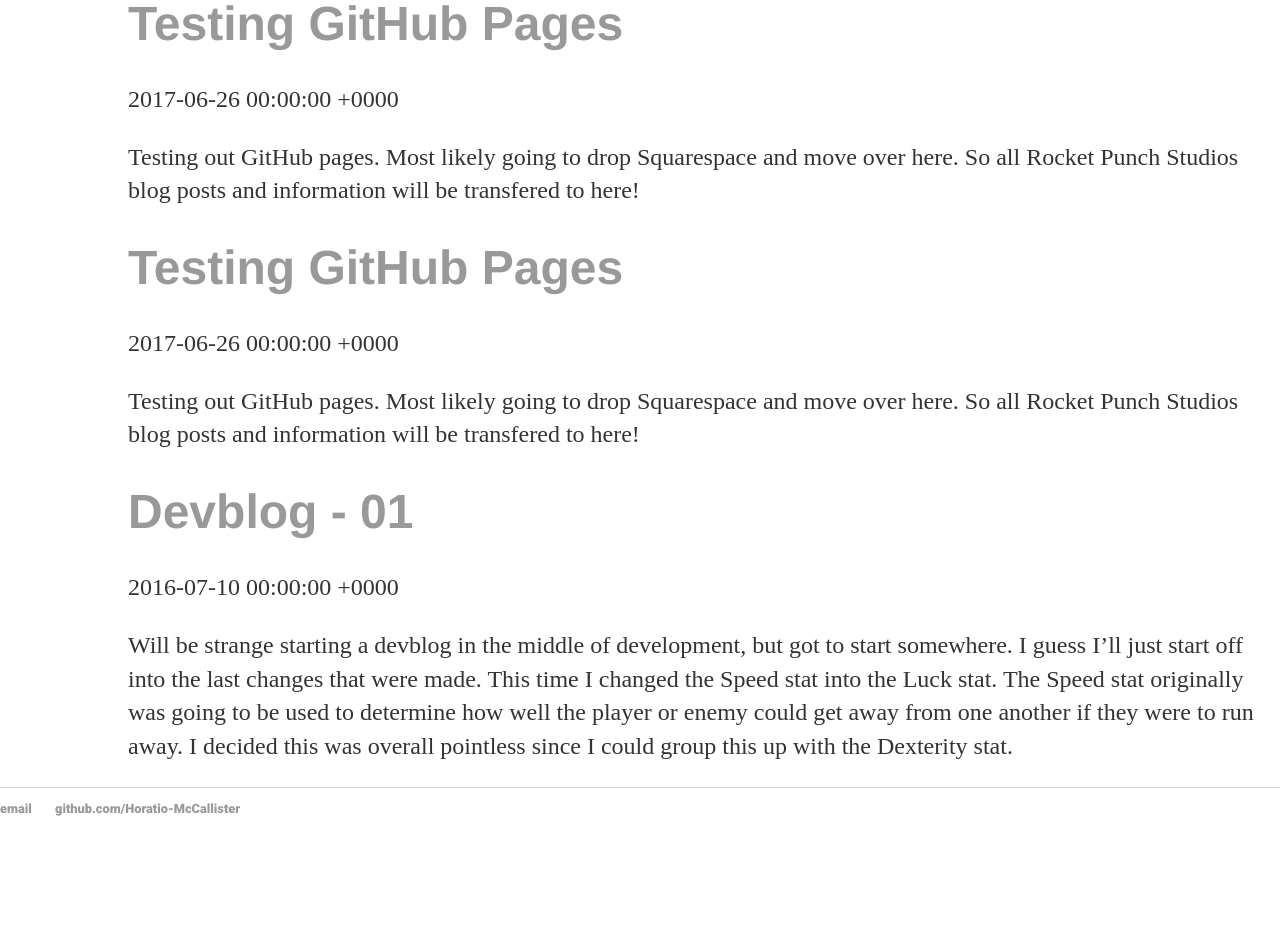
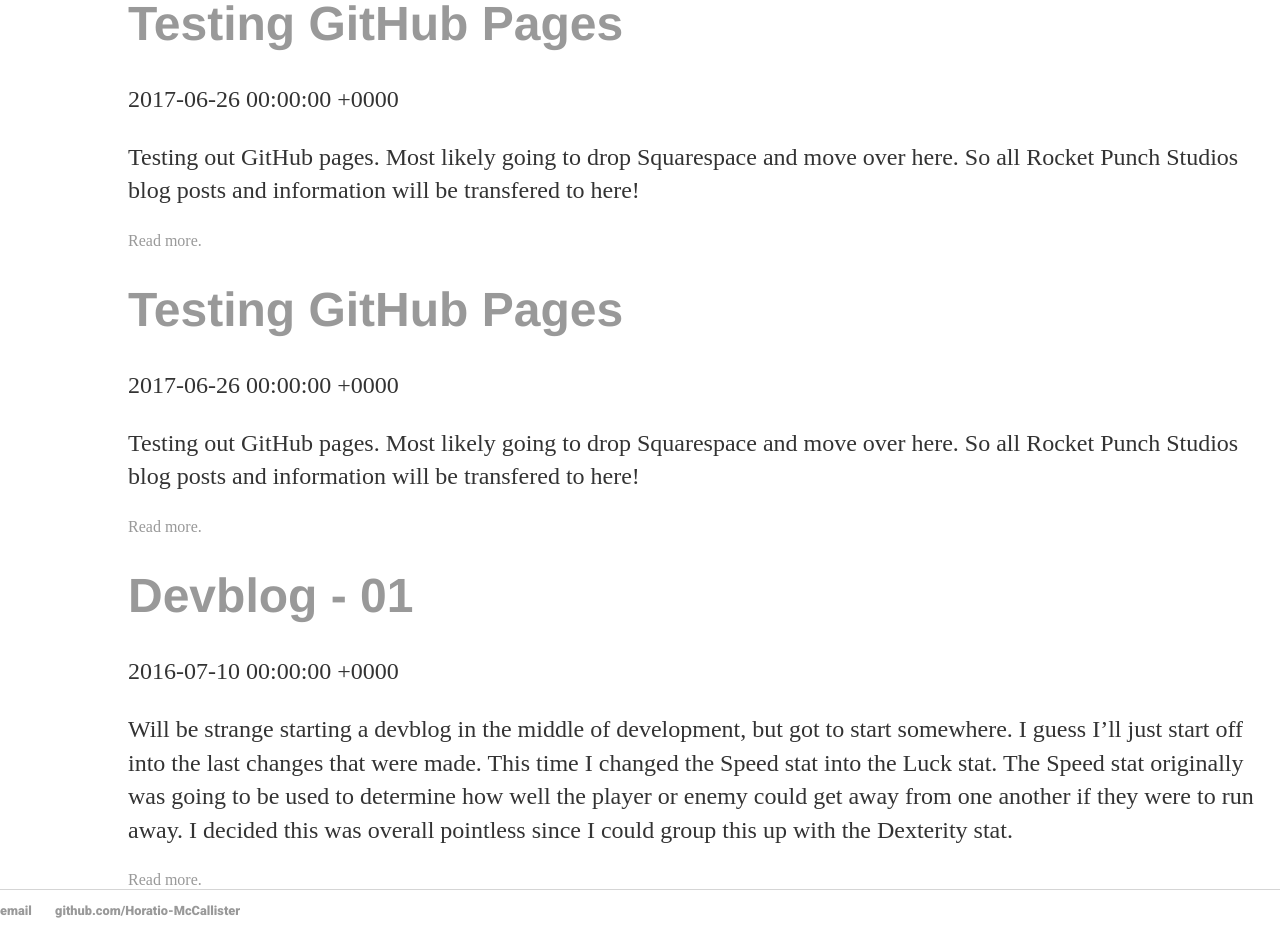
Before and after one commit to Horatio-McCallister/Horatio-McCallister.github.io, a Jekyll site: the page built from blog/index.html, in a window 1280 px wide and 1063 px high, cut to the strip 132-1063 px from the top of the window. Built offline with Jekyll 4.4.1, drawn with Linux system fonts in a browser that asks for light colours; the list of posts is cut into pages by our own code.

Commit message:
no message

```diff
--- a/blog/index.html
+++ b/blog/index.html
@@ -11,6 +11,7 @@ title: Rocket Punch Studio Blog
   </p>
   <div class="content">
     {{ post.excerpt }}
+	<a href="{{ post.url }}">Read more.</a>
   </div>
 {% endfor %}
 
```
